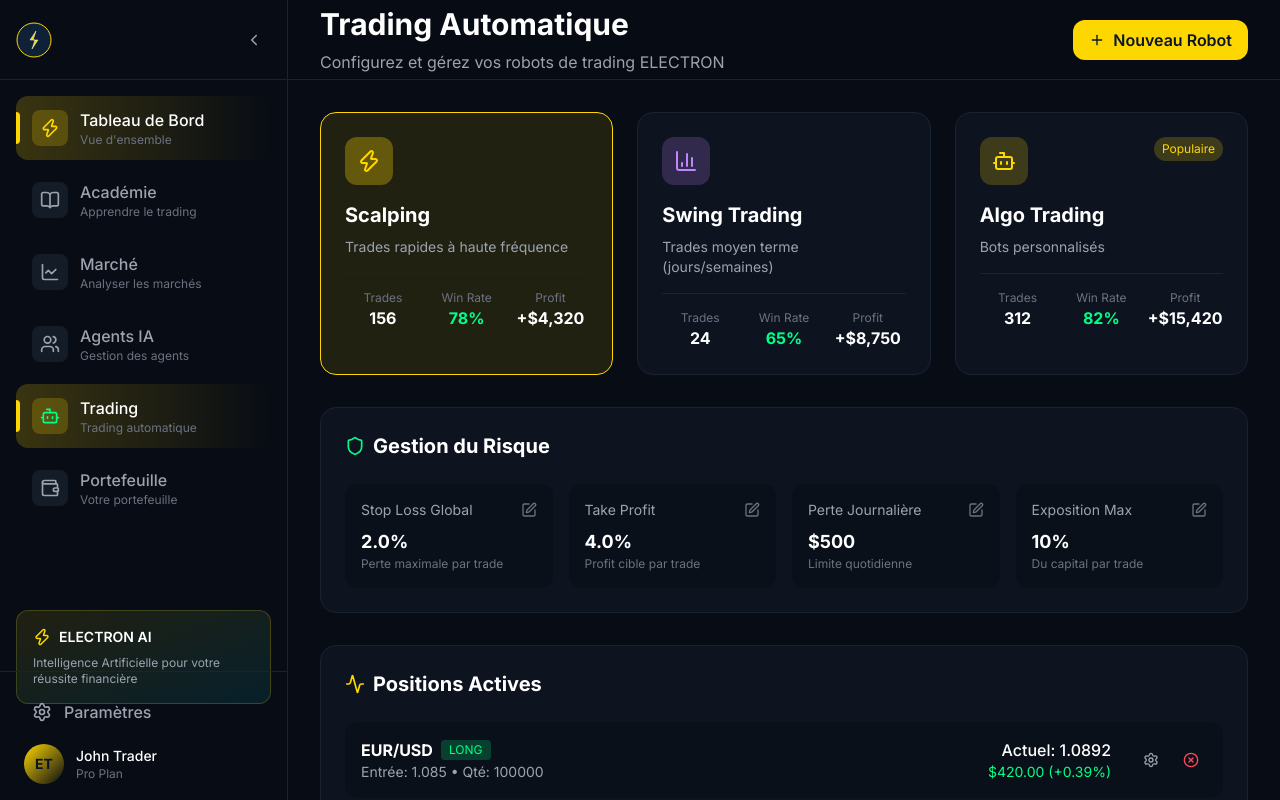
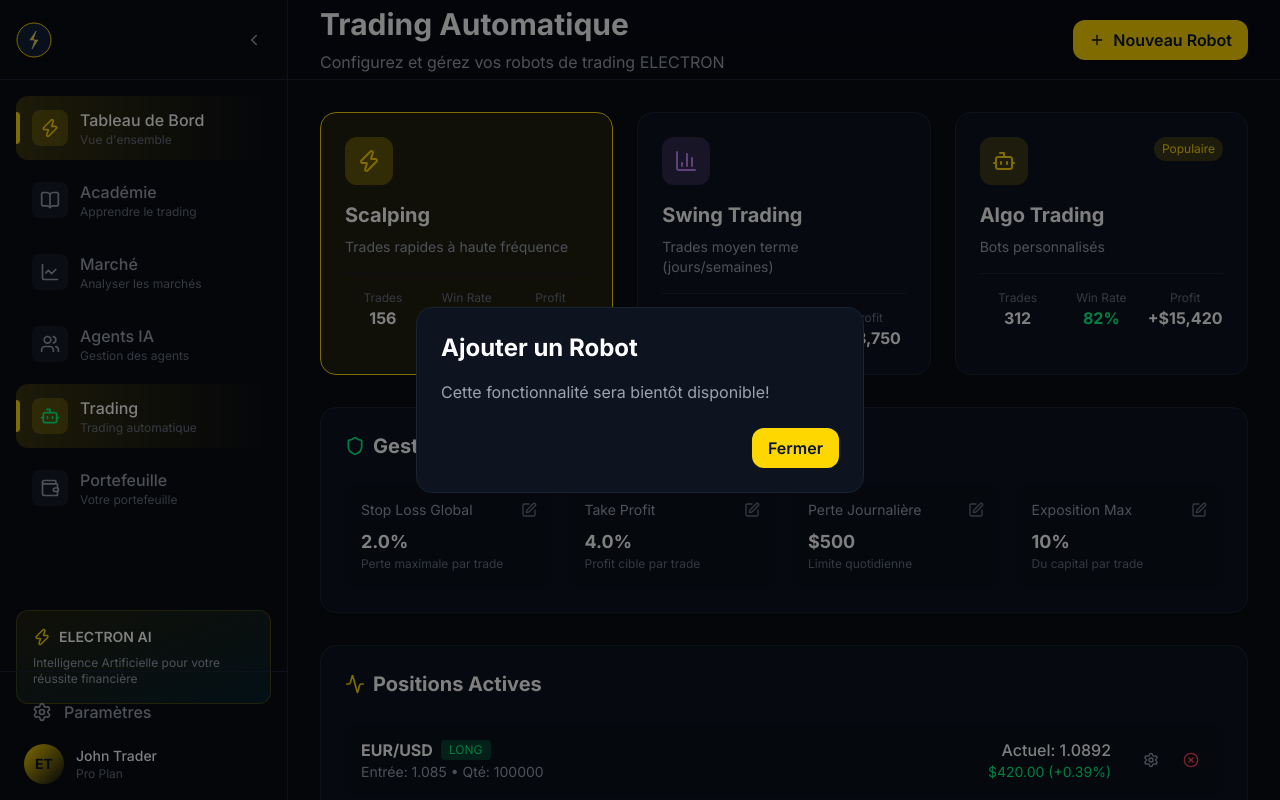
Before and after one commit to IlarionDossouyovo/E-Traders, a Next.js app: page /trading in a window 1280 px wide. Both pictures are taken after a click on the button "Nouveau Robot". Shown: the top 800 px of the page. Built offline with nearby package versions, Linux system fonts and the light colour scheme.

Commit message:
fix: ajouter modal pour Nouveau Robot et Ajouter Robot

```diff
--- a/src/app/trading/page.tsx
+++ b/src/app/trading/page.tsx
@@ -89,7 +89,10 @@ export default function TradingPage() {
           </div>
 
           <button
-            onClick={() => setShowBotModal(true)}
+            onClick={() => {
+              console.log("Nouveau Robot cliqué");
+              setShowBotModal(true);
+            }}
             className="flex items-center gap-2 px-4 py-2 bg-electron-gold text-premium-900 font-semibold rounded-xl hover:bg-electron-goldLight transition-colors cursor-pointer"
           >
             <Plus className="w-4 h-4" />
@@ -223,7 +226,10 @@ export default function TradingPage() {
           </div>
 
           <button
-            onClick={() => setShowBotModal(true)}
+            onClick={() => {
+              console.log("Ajouter Robot cliqué, showBotModal:", true);
+              setShowBotModal(true);
+            }}
             className="w-full mt-4 py-3 border border-dashed border-dark-border text-gray-400 rounded-xl hover:text-white hover:border-electron-gold transition-colors flex items-center justify-center gap-2 cursor-pointer"
           >
             <Plus className="w-4 h-4" />
@@ -232,6 +238,24 @@ export default function TradingPage() {
         </div>
         </div>
       </main>
+
+      {/* Modal pour ajouter un robot */}
+      {showBotModal && (
+        <div className="fixed inset-0 bg-black/50 flex items-center justify-center z-50" onClick={() => setShowBotModal(false)}>
+          <div className="bg-dark-card p-6 rounded-2xl border border-dark-border max-w-md w-full mx-4" onClick={(e) => e.stopPropagation()}>
+            <h2 className="text-2xl font-bold text-white mb-4">Ajouter un Robot</h2>
+            <p className="text-gray-400 mb-6">Cette fonctionnalité sera bientôt disponible!</p>
+            <div className="flex justify-end">
+              <button
+                onClick={() => setShowBotModal(false)}
+                className="px-4 py-2 bg-electron-gold text-premium-900 font-semibold rounded-xl hover:bg-electron-goldLight"
+              >
+                Fermer
+              </button>
+            </div>
+          </div>
+        </div>
+      )}
     </div>
   );
 }
```
